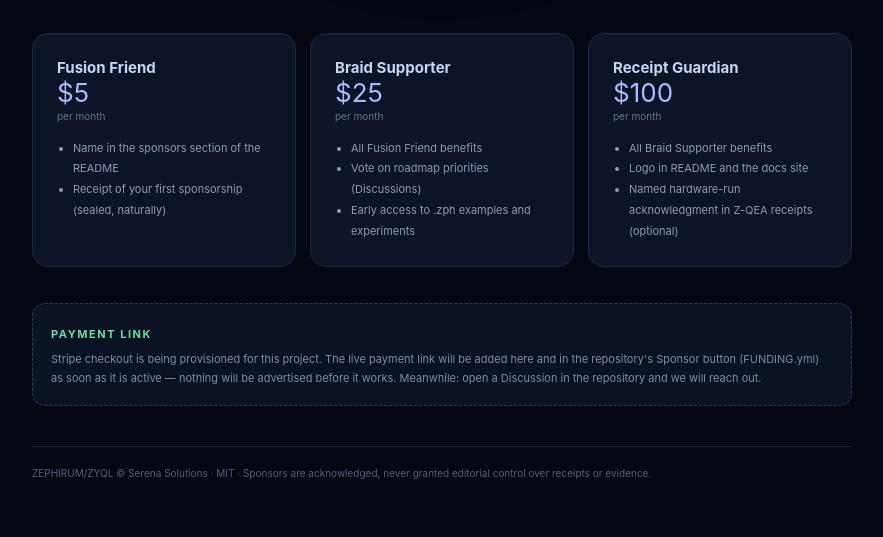
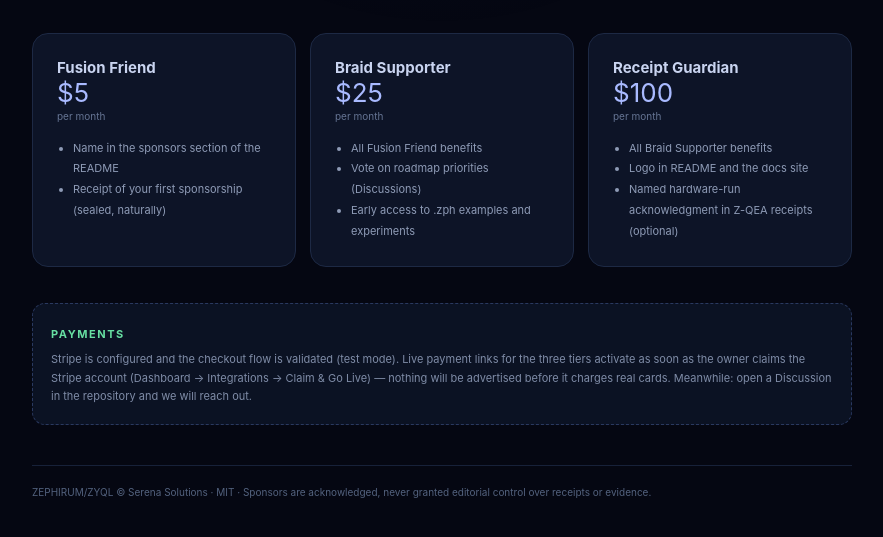
Before and after one commit to SerenaSolutions/zephirum-lang, a plain HTML site: page site/sponsor.html in a window 1280 px wide. Shown: the part 333-870 px from the top of the page, without its empty margins (198-1081 px from the left). Drawn offline with Linux system fonts and the light colour scheme.

Commit message:
sponsor: FUNDING.yml (Sponsor button live) + Stripe tiers configured (test mode validated)

```diff
--- a/site/sponsor.html
+++ b/site/sponsor.html
@@ -37,8 +37,8 @@
       <ul><li>All Braid Supporter benefits</li><li>Logo in README and the docs site</li><li>Named hardware-run acknowledgment in Z-QEA receipts (optional)</li></ul></div>
   </div>
   <div class="note">
-    <b>PAYMENT LINK</b>
-    <p>Stripe checkout is being provisioned for this project. The live payment link will be added here and in the repository's Sponsor button (FUNDING.yml) as soon as it is active — nothing will be advertised before it works. Meanwhile: open a Discussion in the repository and we will reach out.</p>
+    <b>PAYMENTS</b>
+    <p>Stripe is configured and the checkout flow is validated (test mode). Live payment links for the three tiers activate as soon as the owner claims the Stripe account (Dashboard &rarr; Integrations &rarr; Claim &amp; Go Live) — nothing will be advertised before it charges real cards. Meanwhile: open a Discussion in the repository and we will reach out.</p>
   </div>
   <footer>ZEPHIRUM/ZYQL © Serena Solutions · MIT · Sponsors are acknowledged, never granted editorial control over receipts or evidence.</footer>
 </main>
```
Also changed, not shown: .github/FUNDING.yml (added), CHANGELOG.md.
